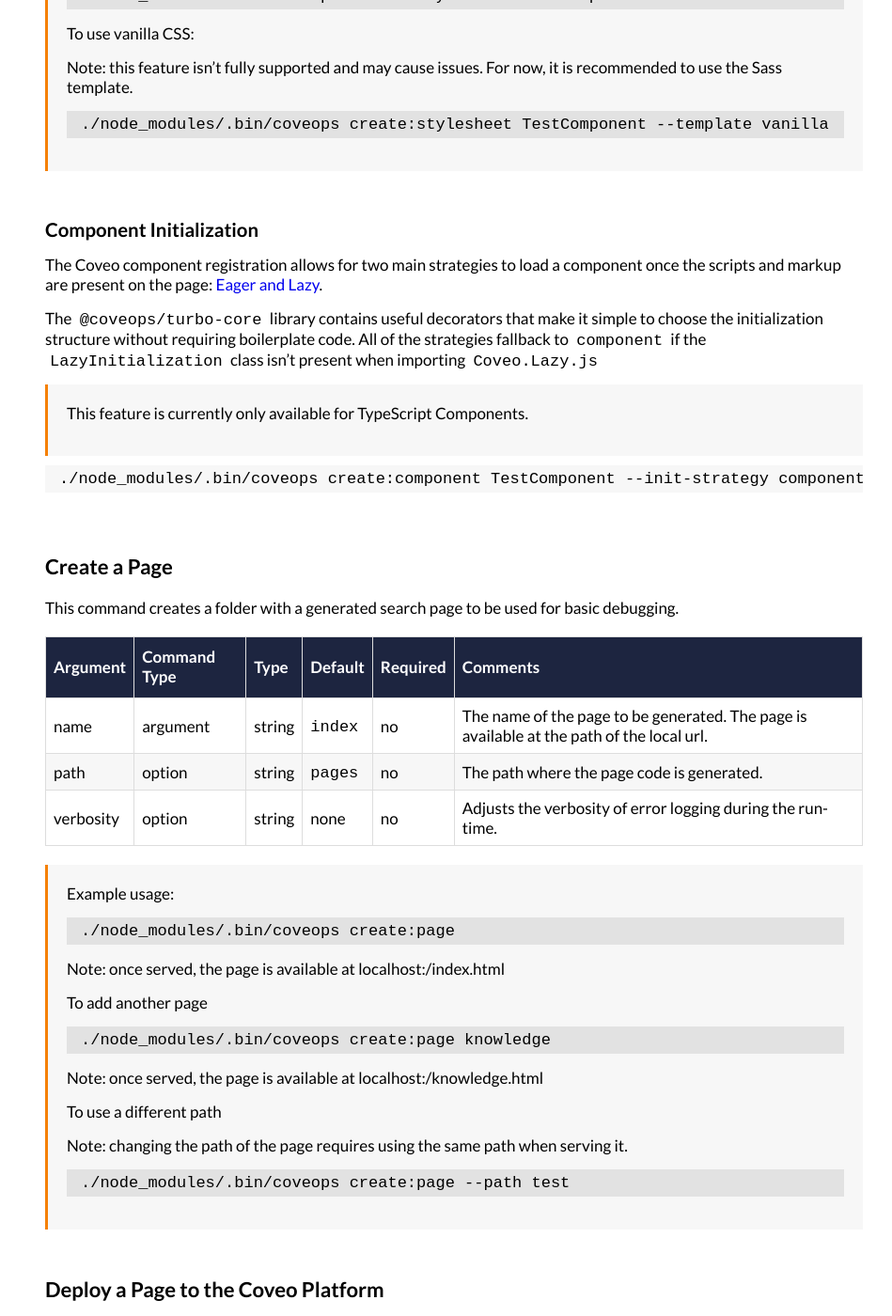
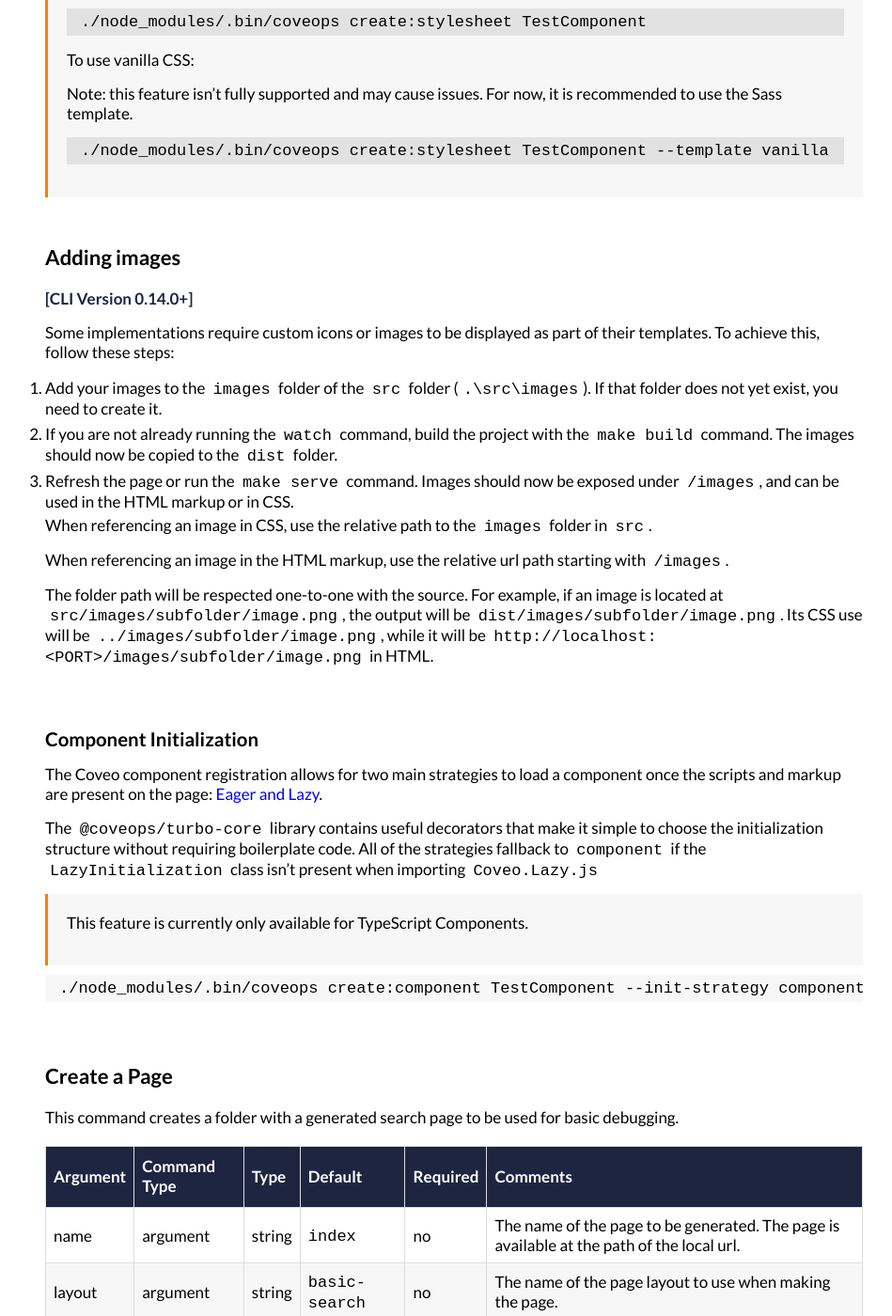
Before and after one commit to Coveo-Turbo/Coveo-Turbo.github.io, a Jekyll site: the page built from _docs/CLI-reference.md, in a window 1280 px wide and 1400 px high, scrolled down 11108 px. Shown: the whole window at 94% size, without its empty margins (157-1106 px from the left). Built offline with Jekyll 4.4.1, drawn with Linux system fonts in a browser that asks for light colours; a style sheet for code colours, icons or effects is not loaded; some of the changed text lies outside the part shown.

Commit message:
Update CLI reference for 0.14

````diff
--- a/_docs/CLI-reference.md
+++ b/_docs/CLI-reference.md
@@ -14,6 +14,7 @@
     - [Create a Project](#create-a-project)
     - [Create a Component](#create-a-component)
     - [Create a Stylesheet](#create-a-stylesheet)
+    - [Adding images](#adding-images)
     - [Create a Page](#create-a-page)
     - [Deploy a Page](#deploy-a-page-to-the-coveo-platform)
     - [Create Locales](#create-locales)
@@ -375,6 +376,24 @@
 </div>
 
 <div class="content-section" markdown="1">
+### Adding images
+
+**[CLI Version 0.14.0+]**
+
+Some implementations require custom icons or images to be displayed as part of their templates. To achieve this, follow these steps:
+
+1. Add your images to the `images` folder of the `src` folder (`.\src\images`). If that folder does not yet exist, you need to create it.
+2. If you are not already running the `watch` command, build the project with the `make build` command. The images should now be copied to the `dist` folder.
+3. Refresh the page or run the `make serve` command. Images should now be exposed under `/images`, and can be used in the HTML markup or in CSS.
+
+When referencing an image in CSS, use the relative path to the `images` folder in `src`.
+
+When referencing an image in the HTML markup, use the relative url path starting with `/images`.
+
+The folder path will be respected one-to-one with the source. For example, if an image is located at `src/images/subfolder/image.png`, the output will be `dist/images/subfolder/image.png`. Its CSS use will be `../images/subfolder/image.png`, while it will be `http://localhost:<PORT>/images/subfolder/image.png` in HTML.
+</div>
+
+<div class="content-section" markdown="1">
 #### Component Initialization
 
 The Coveo component registration allows for two main strategies to load a component once the scripts and markup are present on the page: [Eager and Lazy](https://docs.coveo.com/en/295).
@@ -396,6 +415,7 @@
 | Argument | Command Type | Type | Default | Required | Comments |
 | --- | --- | --- | --- | --- | --- |
 | name | argument | string | `index` | no | The name of the page to be generated. The page is available at the path of the local url. |
+| layout | argument | string | `basic-search` | no | The name of the page layout to use when making the page. |
 | path | option | string | `pages` | no | The path where the page code is generated. |
 | verbosity | option | string | none | no | Adjusts the verbosity of error logging during the run-time. |
 
@@ -422,6 +442,20 @@
 > ```bash
 > ./node_modules/.bin/coveops create:page --path test
 > ```
+
+</div>
+
+<div class="content-section" markdown="1">
+#### Available Page Layouts
+**[CLI Version 0.14.0+]**
+
+| Name | Environment | Description |
+| --- | --- | --- |
+| `basic-search` | Any | This is the default page layout when no `--layout` is specified. It creates a basic search page with the generic layout including tabs, facets, and result templates. |
+| `servicenow-agent-panel` | ServiceNow | Generates a search template tailored for the ServiceNow Agent Panel experience. |
+| `salesforce-community-search` | Salesforce | Generates a variant of the basic-search that's intended to be copied into a VisualForce component in a Salesforce organization. |
+| `salesforce-agent-panel` | Salesforce | Generates a template specific to the Salesforce Agent Panel in Salesforce Lightning. |
+| `salesforce-attached-results` | Salesforce | Generates a template specific to the Attached Results panel in Salesforce Lightning. |
 
 </div>
 
````
